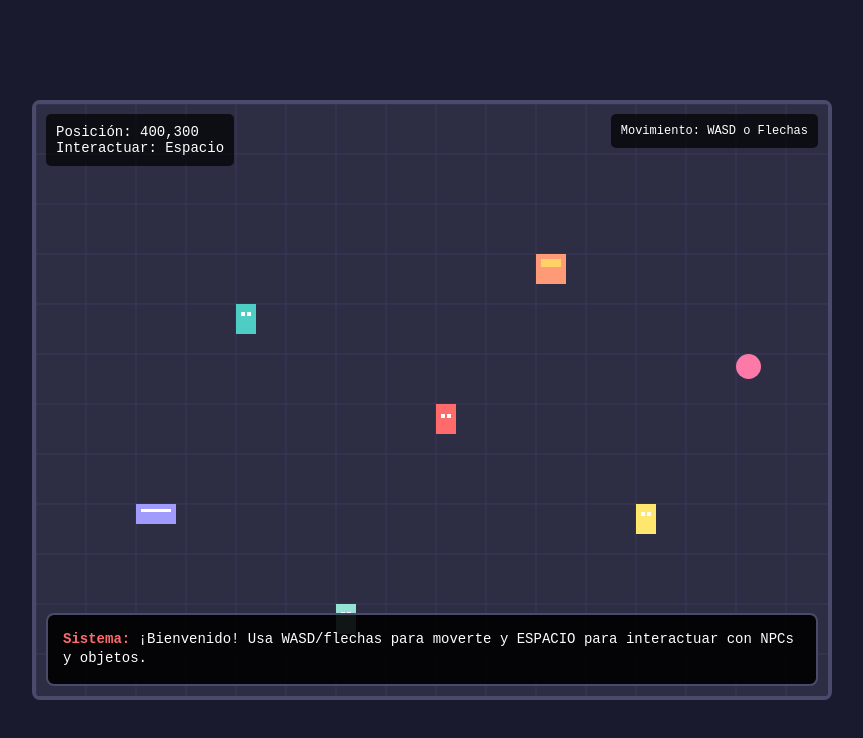
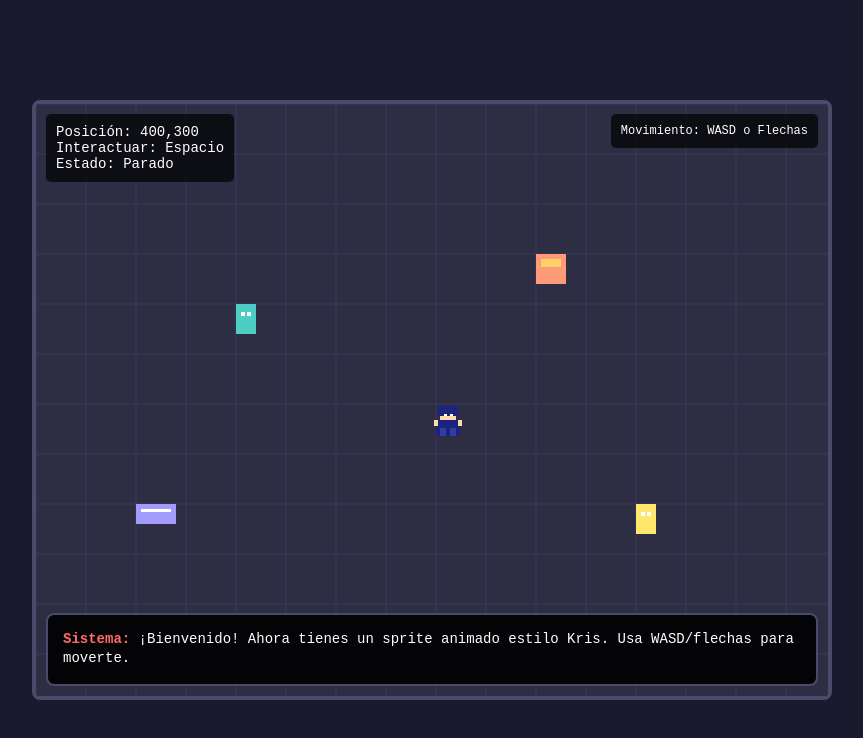
Before and after one commit to elcrisfalso/roidex, a plain HTML site: page index.html in a window 1280 px wide. Shown: the whole page, without its empty margins (208-1071 px from the left). Drawn offline with Linux system fonts and the light colour scheme.

Commit message:
Update index.html

```diff
--- a/index.html
+++ b/index.html
@@ -90,6 +90,7 @@
         <div id="hud">
             <div>Posición: <span id="playerPos">0,0</span></div>
             <div>Interactuar: Espacio</div>
+            <div>Estado: <span id="playerState">Parado</span></div>
         </div>
 
         <div id="controls">
@@ -108,19 +109,138 @@
         const dialogueBox = document.getElementById('dialogueBox');
         const dialogueText = document.getElementById('dialogueText');
         const playerPos = document.getElementById('playerPos');
+        const playerState = document.getElementById('playerState');
+
+        // Sprites del jugador (Kris style)
+        class PlayerSprite {
+            constructor() {
+                this.width = 24;
+                this.height = 32;
+                this.frame = 0;
+                this.animationSpeed = 0.2;
+                this.isMoving = false;
+                this.direction = 'down';
+
+                // Colores estilo Kris (azul oscuro/azul claro)
+                this.colors = {
+                    skin: '#ffdbac',
+                    hair: '#1a237e',
+                    clothes: '#1a237e',
+                    clothesLight: '#303f9f',
+                    shoes: '#1a237e',
+                    eyes: '#ffffff'
+                };
+            }
+
+            draw(x, y, direction, isMoving) {
+                this.direction = direction;
+                this.isMoving = isMoving;
+
+                // Actualizar animación si está moviéndose
+                if (isMoving) {
+                    this.frame += this.animationSpeed;
+                    if (this.frame >= 4) this.frame = 0;
+                } else {
+                    this.frame = 0;
+                }
+
+                this.drawKris(x, y);
+            }
+
+            drawKris(x, y) {
+                const frameOffset = Math.floor(this.frame) * 2;
+
+                // Cuerpo (ropaje azul oscuro)
+                ctx.fillStyle = this.colors.clothes;
+                ctx.fillRect(x, y + 16, this.width, 16);
+
+                // Piernas/pantalón (azul más claro)
+                ctx.fillStyle = this.colors.clothesLight;
+                if (this.isMoving) {
+                    // Animación de caminar para las piernas
+                    if (this.direction === 'down' || this.direction === 'up') {
+                        ctx.fillRect(x + 4 + frameOffset, y + 24, 6, 8);
+                        ctx.fillRect(x + 14 - frameOffset, y + 24, 6, 8);
+                    } else {
+                        ctx.fillRect(x + 4, y + 24, 6, 8);
+                        ctx.fillRect(x + 14, y + 24, 6, 8);
+                    }
+                } else {
+                    ctx.fillRect(x + 4, y + 24, 6, 8);
+                    ctx.fillRect(x + 14, y + 24, 6, 8);
+                }
+
+                // Cabeza
+                ctx.fillStyle = this.colors.skin;
+                ctx.fillRect(x + 4, y + 4, 16, 12);
+
+                // Cabello (característico de Kris - azul oscuro cubriendo ojos)
+                ctx.fillStyle = this.colors.hair;
+                ctx.fillRect(x + 2, y + 2, 20, 10);
+
+                // Detalles del cabello (mechón característico)
+                if (this.direction === 'left') {
+                    ctx.fillRect(x - 2, y + 6, 4, 8);
+                } else if (this.direction === 'right') {
+                    ctx.fillRect(x + 22, y + 6, 4, 8);
+                }
+
+                // Ojos (solo visibles según dirección)
+                ctx.fillStyle = this.colors.eyes;
+                switch(this.direction) {
+                    case 'down':
+                        // Ojos mirando hacia abajo
+                        ctx.fillRect(x + 8, y + 10, 3, 2);
+                        ctx.fillRect(x + 14, y + 10, 3, 2);
+                        break;
+                    case 'up':
+                        // Ojos mirando hacia arriba
+                        ctx.fillRect(x + 8, y + 8, 3, 2);
+                        ctx.fillRect(x + 14, y + 8, 3, 2);
+                        break;
+                    case 'left':
+                        // Ojos mirando hacia izquierda
+                        ctx.fillRect(x + 7, y + 9, 2, 3);
+                        ctx.fillRect(x + 13, y + 9, 2, 3);
+                        break;
+                    case 'right':
+                        // Ojos mirando hacia derecha
+                        ctx.fillRect(x + 9, y + 9, 2, 3);
+                        ctx.fillRect(x + 15, y + 9, 2, 3);
+                        break;
+                }
+
+                // Brazos (animados cuando camina)
+                ctx.fillStyle = this.colors.skin;
+                if (this.isMoving) {
+                    const armSwing = Math.sin(this.frame * Math.PI) * 2;
+                    if (this.direction === 'left' || this.direction === 'right') {
+                        ctx.fillRect(x - 2 + armSwing, y + 16, 4, 8);
+                        ctx.fillRect(x + 22 - armSwing, y + 16, 4, 8);
+                    } else {
+                        ctx.fillRect(x - 2, y + 16, 4, 6);
+                        ctx.fillRect(x + 22, y + 16, 4, 6);
+                    }
+                } else {
+                    ctx.fillRect(x - 2, y + 16, 4, 6);
+                    ctx.fillRect(x + 22, y + 16, 4, 6);
+                }
+            }
+        }
 
         // Jugador
         const player = {
             x: 400,
             y: 300,
-            width: 20,
-            height: 30,
+            width: 24,
+            height: 32,
             speed: 3,
-            color: '#ff6b6b',
-            direction: 'down'
+            direction: 'down',
+            isMoving: false,
+            sprite: new PlayerSprite()
         };
 
-        // NPCs
+        // NPCs (simplificados para el ejemplo)
         const npcs = [
             {
                 x: 200,
@@ -147,19 +267,6 @@
                     "Ten cuidado por ahí afuera.",
                     "¿Te gustaría una tarta de caracol?"
                 ]
-            },
-            {
-                x: 300,
-                y: 500,
-                width: 20,
-                height: 30,
-                color: '#95e1d3',
-                name: 'Ralsei',
-                dialogues: [
-                    "¡Hola! Soy Ralsei.",
-                    "Todos los seres de luz son bienvenidos aquí.",
-                    "Juntos podemos salvar el mundo."
-                ]
             }
         ];
 
@@ -184,16 +291,6 @@
                 type: 'sign',
                 name: 'Letrero',
                 message: "Bienvenido al Pueblo de la Luz. ¡Ten cuidado con los NPCs!"
-            },
-            {
-                x: 700,
-                y: 250,
-                width: 25,
-                height: 25,
-                color: '#fd79a8',
-                type: 'flower',
-                name: 'Flor Mágica',
-                message: "Esta flor brilla con energía mágica. Huele muy bien."
             }
         ];
 
@@ -275,6 +372,7 @@
 
         // Actualizar posición del jugador
         function updatePlayer() {
+            let moved = false;
             let newX = player.x;
             let newY = player.y;
 
@@ -282,24 +380,31 @@
             if (keys['w'] || keys['arrowup']) {
                 newY -= player.speed;
                 player.direction = 'up';
+                moved = true;
             }
             if (keys['s'] || keys['arrowdown']) {
                 newY += player.speed;
                 player.direction = 'down';
+                moved = true;
             }
             if (keys['a'] || keys['arrowleft']) {
                 newX -= player.speed;
                 player.direction = 'left';
+                moved = true;
             }
             if (keys['d'] || keys['arrowright']) {
                 newX += player.speed;
                 player.direction = 'right';
+                moved = true;
             }
+
+            player.isMoving = moved;
+            playerState.textContent = player.isMoving ? 'Caminando' : 'Parado';
 
             // Interacción
             if (keys[' '] && dialogueBox.style.display !== 'block') {
                 interact();
-                keys[' '] = false; // Prevenir múltiples interacciones
+                keys[' '] = false;
             }
 
             // Limites del canvas
@@ -347,10 +452,6 @@
                     ctx.fillRect(obj.x, obj.y, obj.width, obj.height);
                     ctx.fillStyle = '#ffffff';
                     ctx.fillRect(obj.x + 5, obj.y + 5, obj.width - 10, 3);
-                } else if (obj.type === 'flower') {
-                    ctx.beginPath();
-                    ctx.arc(obj.x + obj.width/2, obj.y + obj.height/2, obj.width/2, 0, Math.PI * 2);
-                    ctx.fill();
                 }
             });
 
@@ -365,25 +466,8 @@
                 ctx.fillRect(npc.x + 11, npc.y + 8, 4, 4);
             });
 
-            // Dibujar jugador
-            ctx.fillStyle = player.color;
-            ctx.fillRect(player.x, player.y, player.width, player.height);
-
-            // Cara del jugador según dirección
-            ctx.fillStyle = '#ffffff';
-            if (player.direction === 'down') {
-                ctx.fillRect(player.x + 5, player.y + 10, 4, 4);
-                ctx.fillRect(player.x + 11, player.y + 10, 4, 4);
-            } else if (player.direction === 'up') {
-                ctx.fillRect(player.x + 5, player.y + 8, 4, 4);
-                ctx.fillRect(player.x + 11, player.y + 8, 4, 4);
-            } else if (player.direction === 'left') {
-                ctx.fillRect(player.x + 4, player.y + 10, 4, 4);
-                ctx.fillRect(player.x + 10, player.y + 10, 4, 4);
-            } else if (player.direction === 'right') {
-                ctx.fillRect(player.x + 6, player.y + 10, 4, 4);
-                ctx.fillRect(player.x + 12, player.y + 10, 4, 4);
-            }
+            // Dibujar jugador con sprite
+            player.sprite.draw(player.x, player.y, player.direction, player.isMoving);
 
             // Dibujar área de interacción (debug)
             if (keys['shift']) {
@@ -406,7 +490,7 @@
 
         // Mensaje de bienvenida
         setTimeout(() => {
-            showDialogue("¡Bienvenido! Usa WASD/flechas para moverte y ESPACIO para interactuar con NPCs y objetos.", "Sistema");
+            showDialogue("¡Bienvenido! Ahora tienes un sprite animado estilo Kris. Usa WASD/flechas para moverte.", "Sistema");
         }, 1000);
     </script>
 </body>
```
